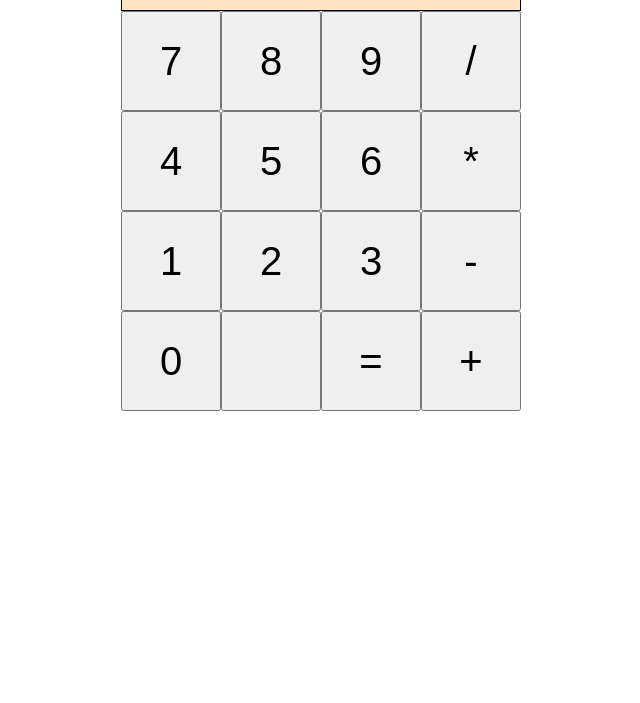
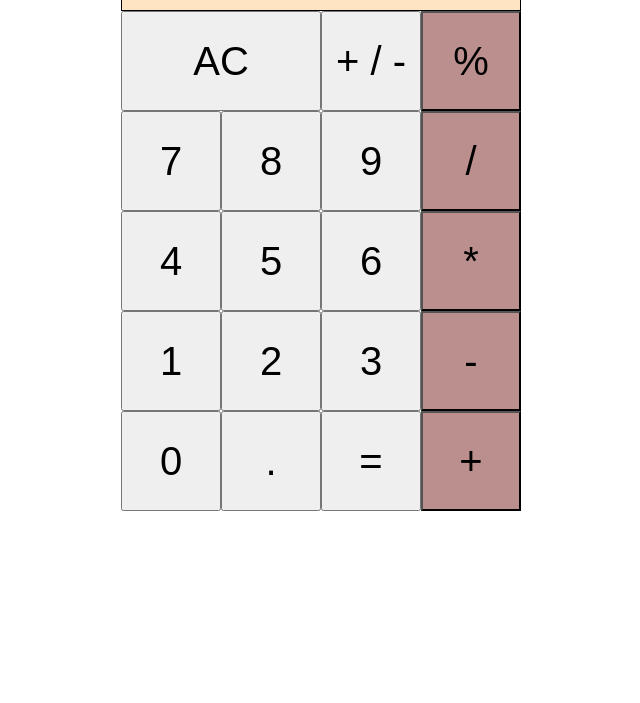
Before and after one commit to Hadddock/calculator, a plain HTML site: page index.html in a window 1280 px wide. Shown: the part 97-800 px from the top of the page, without its empty margins (319-959 px from the left). Drawn offline with Linux system fonts and the light colour scheme.

Commit message:
Add clear, sign, and modulo buttons

```diff
--- a/index.html
+++ b/index.html
@@ -10,31 +10,42 @@
     <body>
         <div id="calculatorContainer">
             <div id="display">
-                TEMP
+
+            </div>
+            <div class="buttonRow">
+                <button id = "clearButton">AC</button>
+                <button id="signButton">+ / -</button>
+
+                <button class="operatorButton">%</button>
+
             </div>
             <div class="buttonRow">
                 <button class="numberButton">7</button>
                 <button class="numberButton">8</button>
                 <button class="numberButton">9</button>
                 <button class="operatorButton">/</button>
+
             </div>
             <div class="buttonRow">
                 <button class="numberButton">4</button>
                 <button class="numberButton">5</button>
                 <button class="numberButton">6</button>
                 <button class="operatorButton">*</button>
+
             </div>
             <div class="buttonRow">
                 <button class="numberButton">1</button>
                 <button class="numberButton">2</button>
                 <button class="numberButton">3</button>
                 <button class="operatorButton">-</button>
+
             </div>
             <div class="buttonRow">
                 <button class="numberButton">0</button>
-                <button class="numberButton"> </button>
+                <button class="numberButton">.</button>
                 <button id = "equalsButton">=</button>
                 <button class="operatorButton">+</button>
+
             </div>
 
         </div>
--- a/javascript.js
+++ b/javascript.js
@@ -84,7 +84,10 @@ for (let i = 0; i < operatorButtons.length; i++) {
         if (operandOne && operandTwo && operator) {
             operate(operator, operandOne, operandTwo);
         }
-        operator = e.target.textContent;
-        display.textContent = operandOne + ` ${operator} `;
+        else if (operandOne) {
+            operator = e.target.textContent;
+            display.textContent = operandOne + ` ${operator}`;
+        }
+
     })
 }
--- a/styles.css
+++ b/styles.css
@@ -7,6 +7,7 @@
     display:flex;
     align-items:center;
     flex-direction:column;
+
 }
 #display {
     box-sizing: border-box;
@@ -26,7 +27,11 @@
     justify-content:center;
     align-items:center;
 }
-.numberButton, #equalsButton, .operatorButton {
+.numberButton,
+#equalsButton,
+.operatorButton,
+#clearButton,
+#signButton {
     display:flex;
     justify-content:center;
     align-items:center;
@@ -35,3 +40,12 @@
     height:100px;
     font-size:40px;
 }
+
+#clearButton {
+    width:200px;
+    height:100px;
+}
+
+.operatorButton {
+    background-color:rosybrown;
+}
```
